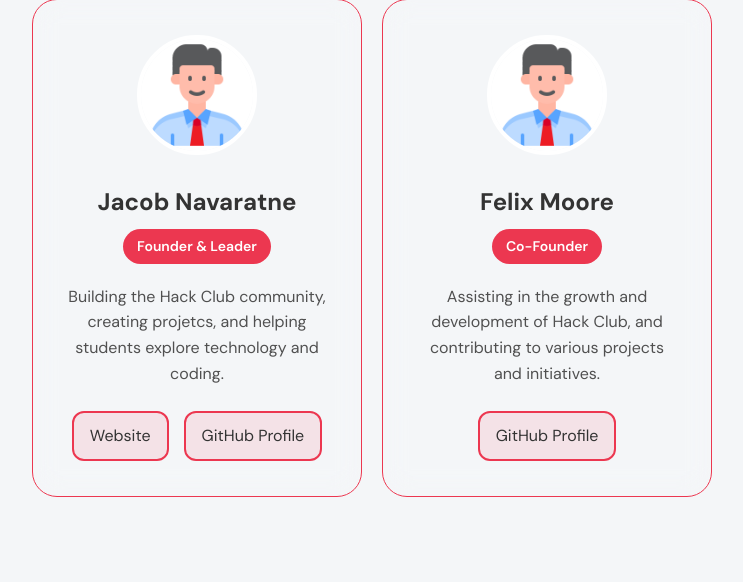
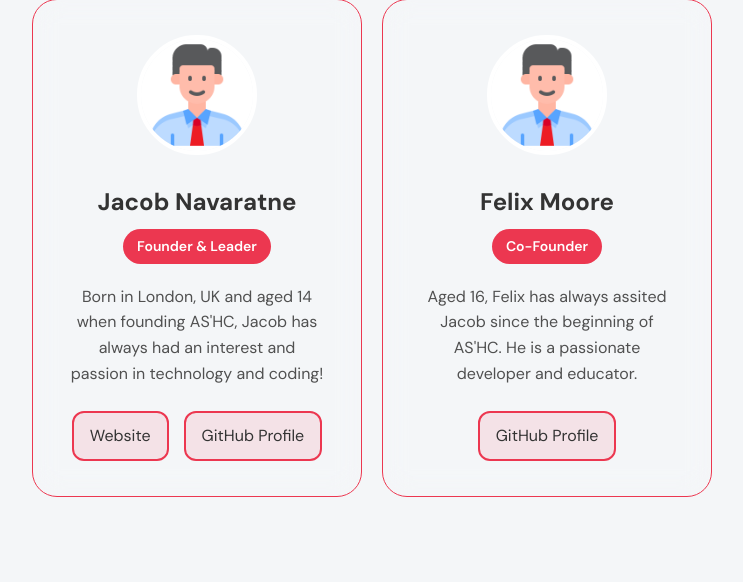
Before and after one commit to SmartSparkCoding/hackclubclubwebsite, a Flask app: page /leadership in a window 1280 px wide. Shown: the part 324-906 px from the top of the page, without its empty margins (268-1011 px from the left). Run offline with Flask 3, Linux system fonts and the light colour scheme.

Commit message:
chore(update descriptions): updated leader and co-leader descriptions to be actually good.

```diff
--- a/templates/leadership.html
+++ b/templates/leadership.html
@@ -14,7 +14,7 @@
         <img src="/static/assets/jacob.png" alt="Jacob Navaratne" class="leader-avatar">
         <h2>Jacob Navaratne</h2>
         <span class="leader-tag">Founder & Leader</span>
-        <p>Building the Hack Club community, creating projetcs, and helping students explore technology and coding.</p>
+        <p>Born in London, UK and aged 14 when founding AS'HC, Jacob has always had an interest and passion in technology and coding!</p>
         <div class="leader-links">
             <a href="https://jacob.navaratne.uk" target="_blank">Website</a>
             <a href="https://github.com/SmartSparkCoding/" target="_blank">GitHub Profile</a>
@@ -25,7 +25,7 @@
         <img src="/static/assets/felix.png" alt="Felix Moore" class="leader-avatar">
         <h2>Felix Moore</h2>
         <span class="leader-tag">Co-Founder</span>
-        <p>Assisting in the growth and development of Hack Club, and contributing to various projects and initiatives.</p>
+        <p>Aged 16, Felix has always assited Jacob since the beginning of AS'HC. He is a passionate developer and educator.</p>
         <div class="leader-links">
             <a href="https://github.com/gliding-hk-fm/" target="_blank">GitHub Profile</a>
         </div>
```
